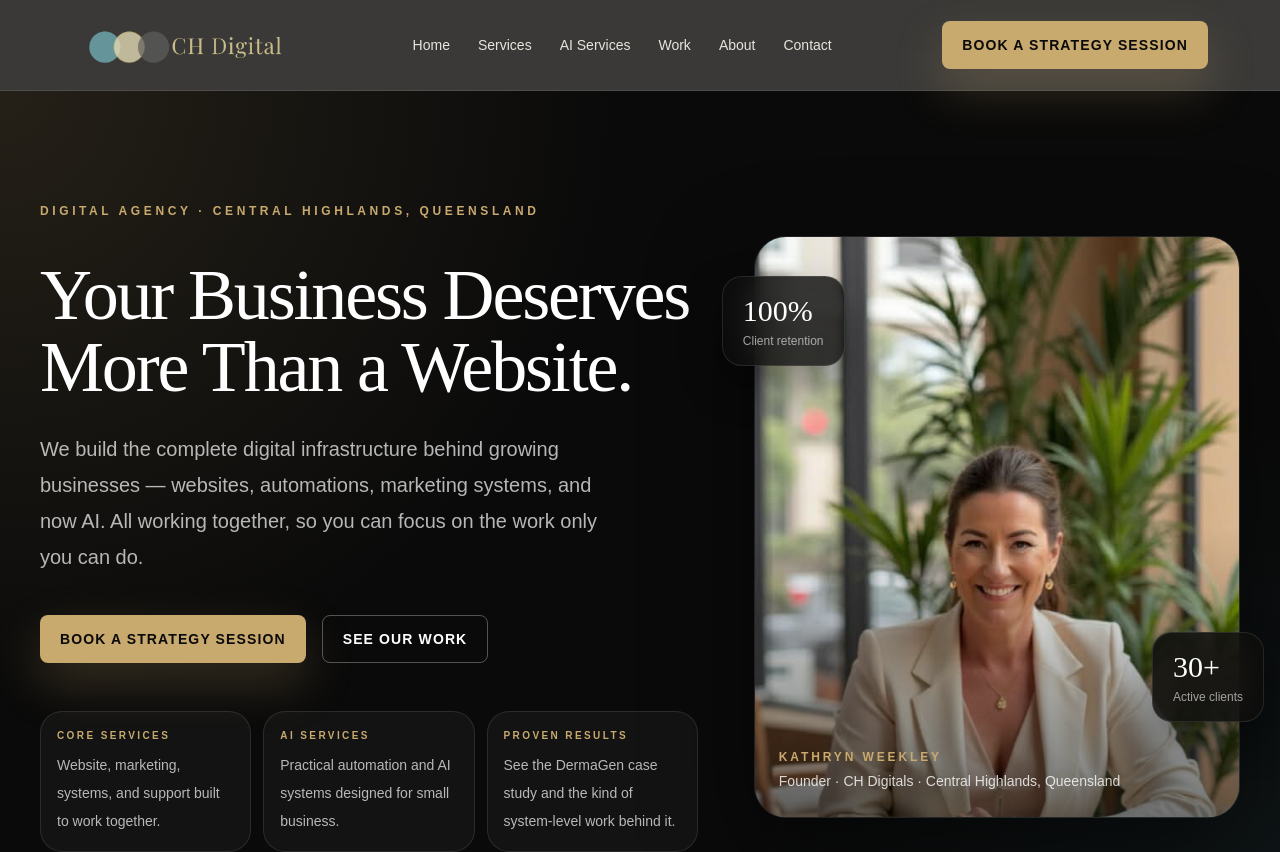
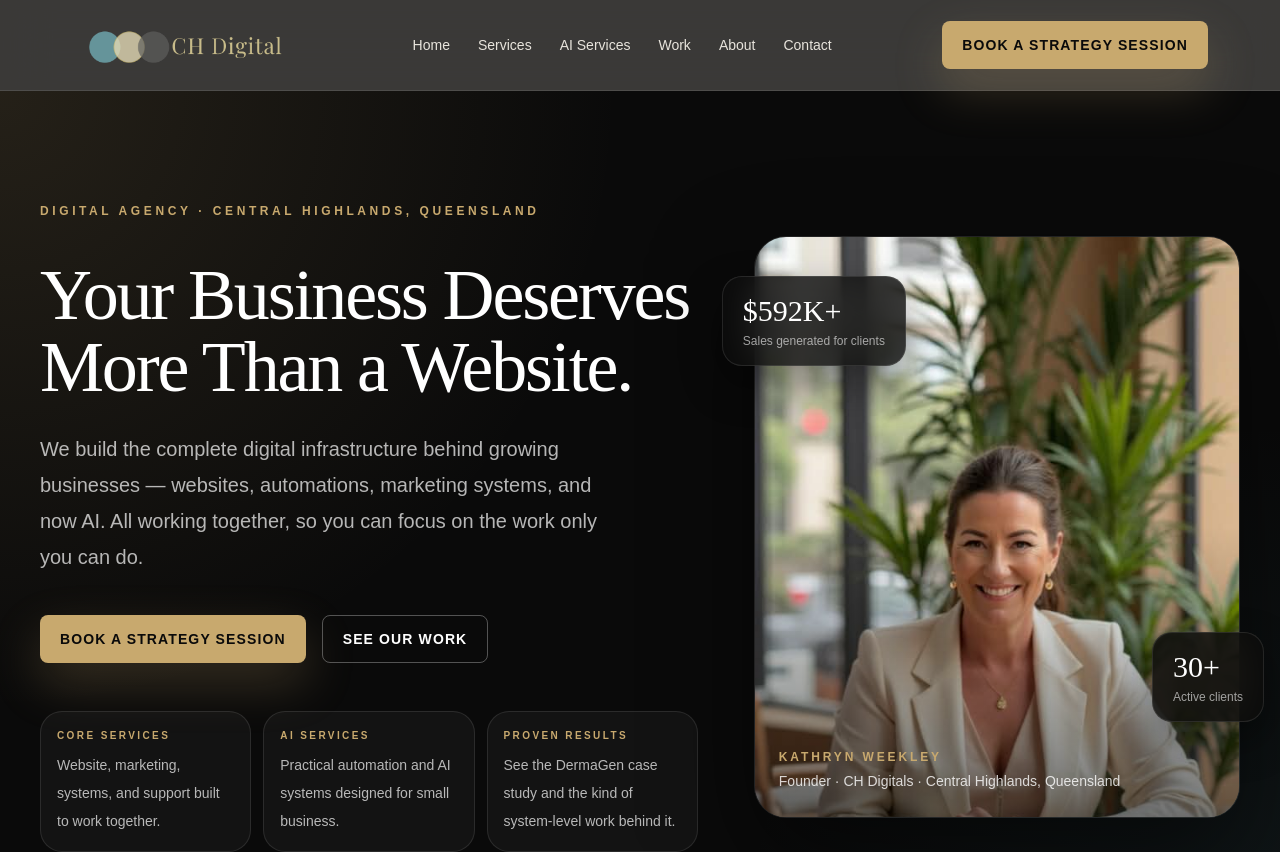
Before and after one commit to kathryn-lgtm/CH-Digitals-website, a Next.js app: page / in a window 1280 px wide. Shown: the top 852 px of the page. Built offline with nearby package versions, Linux system fonts and the light colour scheme.

Commit message:
Replace 100% retention stat with $592K+ sales generated

```diff
--- a/src/app/page.tsx
+++ b/src/app/page.tsx
@@ -118,8 +118,8 @@ export default function Home() {
             </div>
             {/* Floating stat */}
             <div className="absolute -left-8 top-10 rounded-[20px] border border-white/10 bg-black/80 px-5 py-4 backdrop-blur-xl shadow-[0_18px_40px_rgba(0,0,0,0.4)]">
-              <p className="font-display text-3xl text-white">100%</p>
-              <p className="mt-1 text-xs text-white/60">Client retention</p>
+              <p className="font-display text-3xl text-white">$592K+</p>
+              <p className="mt-1 text-xs text-white/60">Sales generated for clients</p>
             </div>
             <div className="absolute -right-6 bottom-24 rounded-[20px] border border-white/10 bg-black/80 px-5 py-4 backdrop-blur-xl shadow-[0_18px_40px_rgba(0,0,0,0.4)]">
               <p className="font-display text-3xl text-white">30+</p>
```
